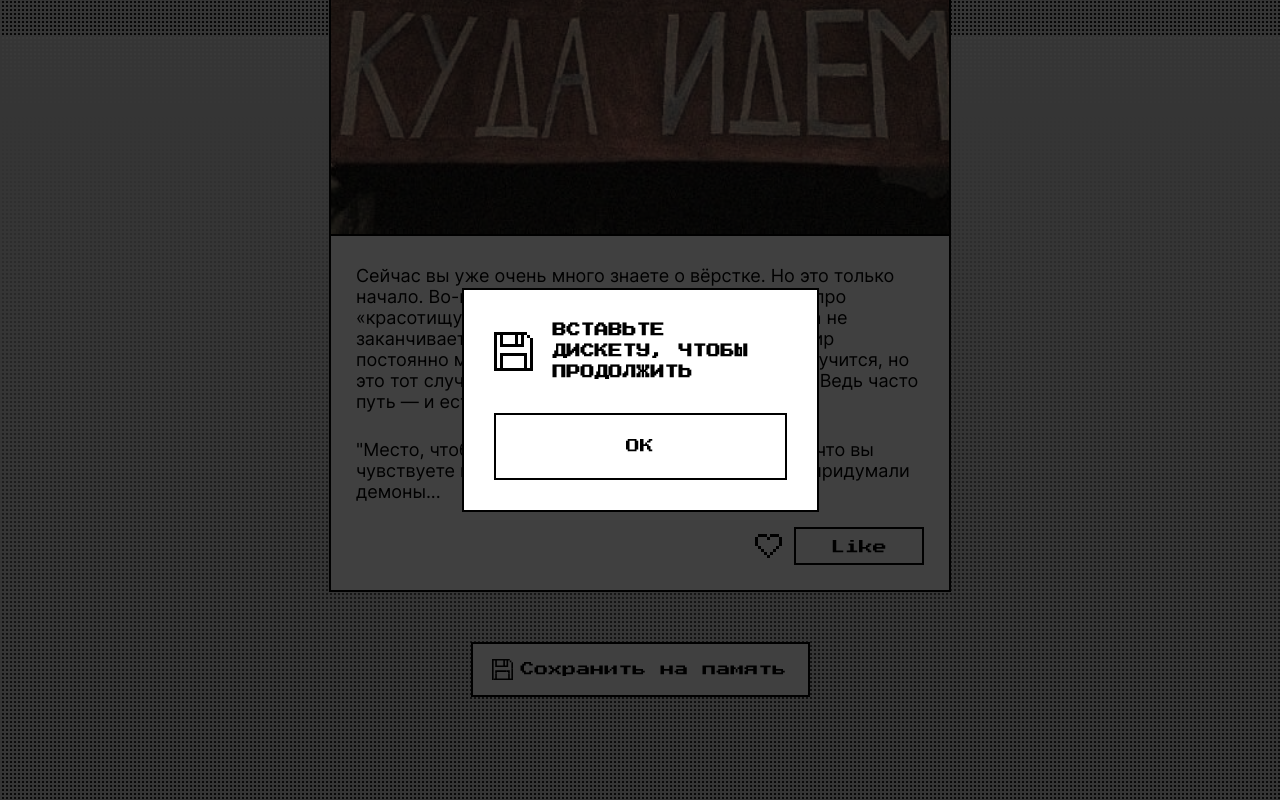
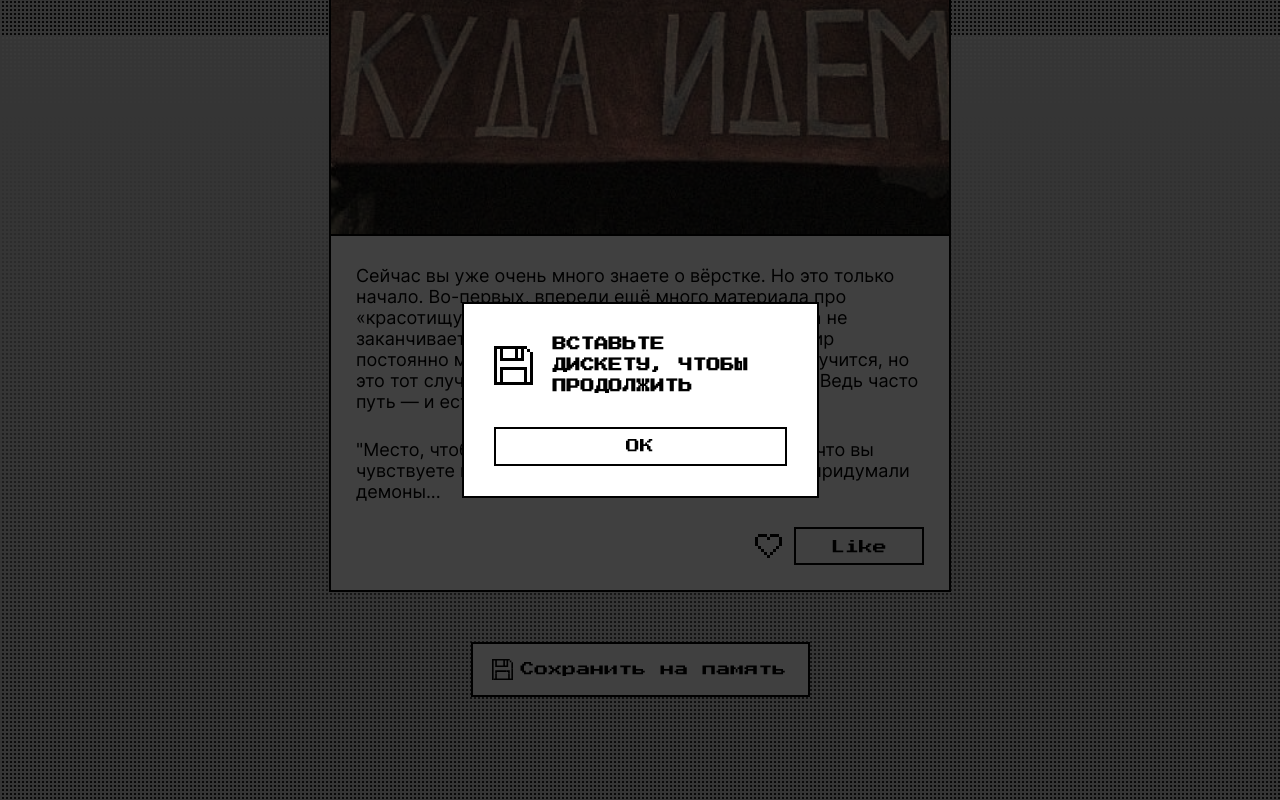
Before and after one commit to mcbucco/zakrivayuschiy-teg-f, a plain HTML site: page index.html in a window 1280 px wide. Both pictures are taken after a click on the button "Сохранить на память". Shown: the part 7965-8765 px from the top of the page. Drawn offline with Linux system fonts and the light colour scheme.

Commit message:
fix: dialog-block semantics, syntax

```diff
--- a/index.html
+++ b/index.html
@@ -270,13 +270,11 @@
       </button>
     </footer>
     <dialog id="insert-floppy" class="dialog">
-      <div class="dialog__form">
-        <label class="dialog__message">
-          <svg viewBox="0 0 21 21" width="39" height="39">
-            <use href="./svg/floppy.svg#floppy"/>
-          </svg>
-          <h2 class="dialog__message-text">Вставьте дискету, чтобы продолжить</h2>
-        </label>
+      <div class="dialog__message">
+        <svg viewBox="0 0 21 21" width="39" height="39">
+          <use href="./svg/floppy.svg#floppy"/>
+        </svg>
+        <h2 class="dialog__message-text">Вставьте дискету, чтобы продолжить</h2>
       </div>
       <form method="dialog">
         <button
--- a/styles/style.css
+++ b/styles/style.css
@@ -414,6 +414,9 @@ button:focus-visible {
   padding: 1.875rem;
   color: var(--accent-color);
   background-color: var(--background-color);
+  display: grid;
+  grid-template-rows: auto auto;
+  grid-row-gap: 1.875rem;
 }
 
 .dialog:not([open]) {
@@ -423,12 +426,6 @@ button:focus-visible {
 
 .dialog::backdrop {
   background-color: var(--backdrop-color);
-}
-
-.dialog__form {
-  display: grid;
-  grid-template-rows: auto auto;
-  grid-row-gap: 1.875rem;
 }
 
 .dialog__message {
@@ -446,9 +443,14 @@ button:focus-visible {
 }
 
 .dialog__button {
-  padding: .78125rem 0 .78125rem;
   text-transform: uppercase;
   inline-size: 100%;
+}
+
+.dialog__button
+.button__text {
+  padding-block-start: .67rem;
+  padding-block-end: .67rem;
 }
 
 @media (max-width: 420px) {
```
